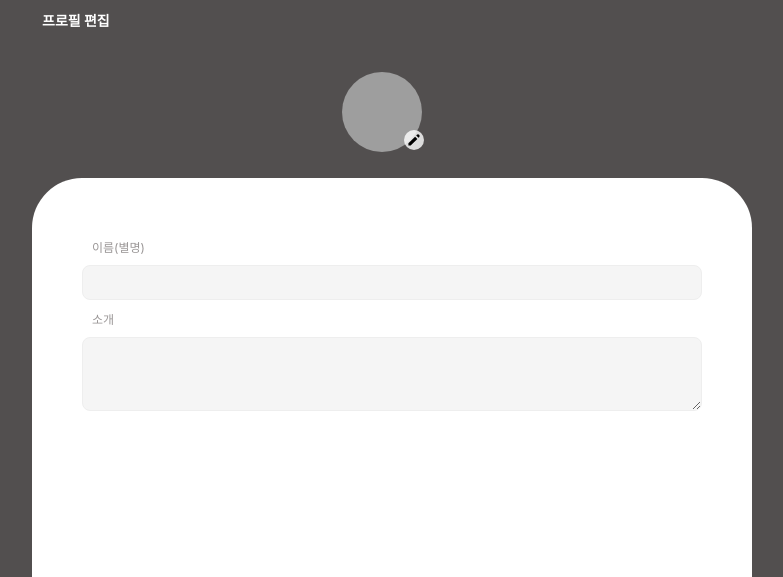
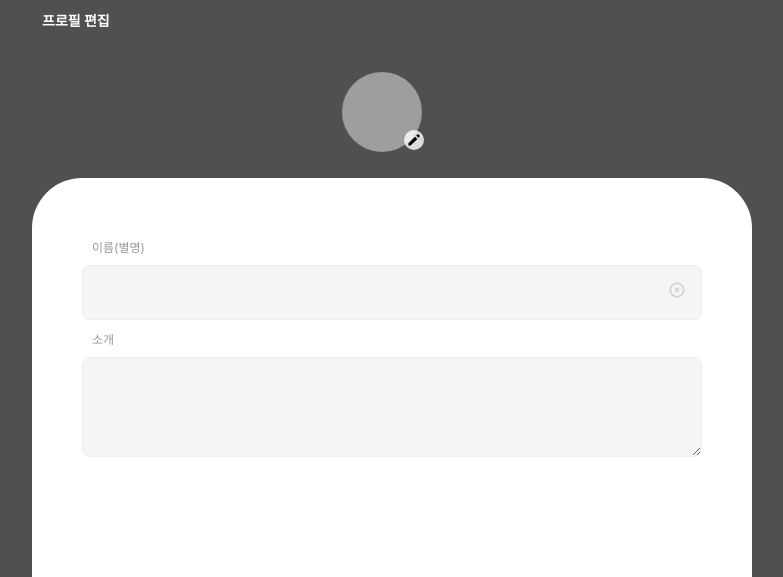
Before and after one commit to sosohandiary/FE, a React (Create React App) app: page /profile in a window 1280 px wide. Shown: the top 577 px of the page, without its empty margins (248-1031 px from the left). Built offline with nearby package versions, Linux system fonts and the light colour scheme; grey boxes are pictures that could not be loaded.

Commit message:
Feat: icon in input tag

```diff
--- a/src/pages/Profile.jsx
+++ b/src/pages/Profile.jsx
@@ -1,6 +1,6 @@
 import React from "react";
 import styled from "styled-components";
-import { HiPencil } from "react-icons/hi";
+import { HiPencil, HiOutlineXCircle } from "react-icons/hi";
 import { useRef } from "react";
 
 function Profile() {
@@ -40,10 +40,14 @@ function Profile() {
             <Container>
               <Content>
                 <Label>이름(별명)</Label>
-                <input type='text'/>
+                <IconContainer>
+                  <input type='text' />
+                  <ClearButton>
+                    <HiOutlineXCircle color="#D0D0D0"/>
+                  </ClearButton>
+                </IconContainer>
                 <Label>소개</Label>
                 <textarea />
-
               </Content>
             </Container>
           </form>
@@ -123,7 +127,7 @@ const Content = styled.div`
   padding: 50px;
   flex-direction: column;
 
-  input{
+  input {
     box-sizing: border-box;
     height: 55px;
     width: 100%;
@@ -136,7 +140,7 @@ const Content = styled.div`
   }
   textarea {
     width: 100%;
-    height: 50%;
+    height: 100px;
     border: 1px solid #eee;
     box-sizing: border-box;
     border-radius: 8px;
@@ -145,13 +149,27 @@ const Content = styled.div`
     margin-bottom: 20px;
     background: #f5f5f5;
   }
-
 `;
 
 const Label = styled.div`
-  color: #9A9696;
+  color: #9a9696;
   font-size: 12px;
   display: block;
   font-weight: ${(props) => props.fontWeight};
   margin: 10px;
 `;
+
+const IconContainer = styled.div`
+  position: relative;
+`;
+
+const ClearButton = styled.button`
+  position: absolute;
+  font-size: 18px;
+  top: 15px;
+  right: 10px;
+
+  border: none;
+  background: none;
+  cursor: pointer;
+`;
```
Lines whose indentation alone changed are shown as unchanged.
